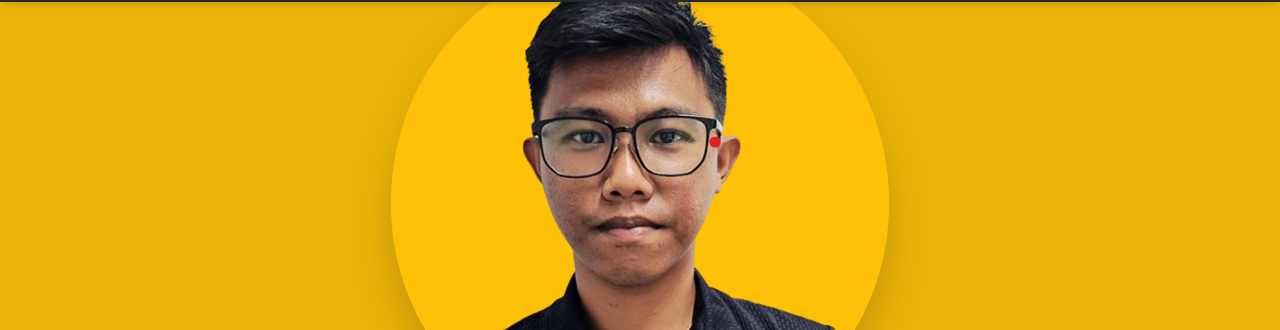
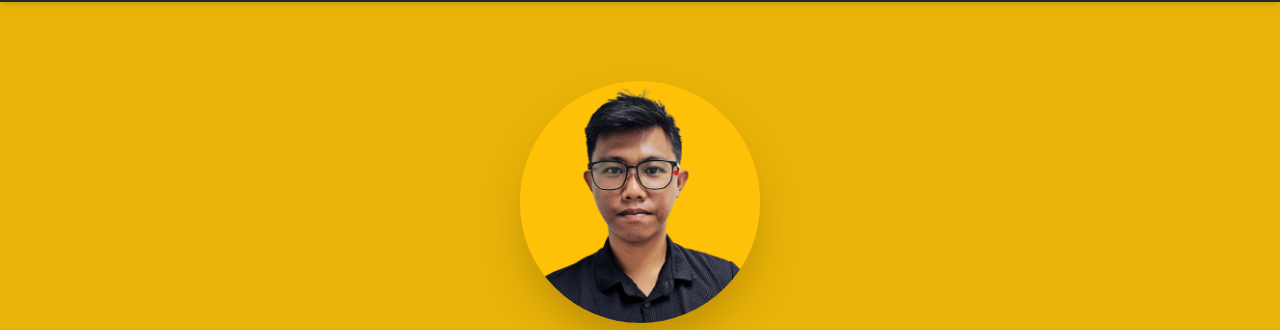
Before and after one commit to Sonny309/portfolio, a website: page index.html in a window 1280 px wide. Shown: the part 62-392 px from the top of the page. Drawn offline with nearby package versions, Linux system fonts and the light colour scheme.

Commit message:
change image size
Change size image

```diff
--- a/index.html
+++ b/index.html
@@ -61,7 +61,7 @@
     <!-- Hero Section -->
     <section id="home" class="h-screen flex items-center justify-center bg-yellow-500 text-gray-900">
         <div class="text-center fade-in">
-            <img src="sonny.png" alt="Sonny's Photo" class="mx-auto mb-6 rounded-full shadow-2xl w-84 h-84">
+            <img src="sonny.png" alt="Sonny's Photo" class="mx-auto mb-6 rounded-full shadow-2xl w-60 h-62">
             <h2 class="text-6xl font-extrabold mt-6">Hi I'm</h2>
             <h3 class="text-6xl font-extrabold text-gray-900 mt-2">ROSANNO LUMUBOS</h3>
             <p class="mt-4 text-2xl font-bold text-white">Your Virtual Assistant or Tech Support</p>
```
